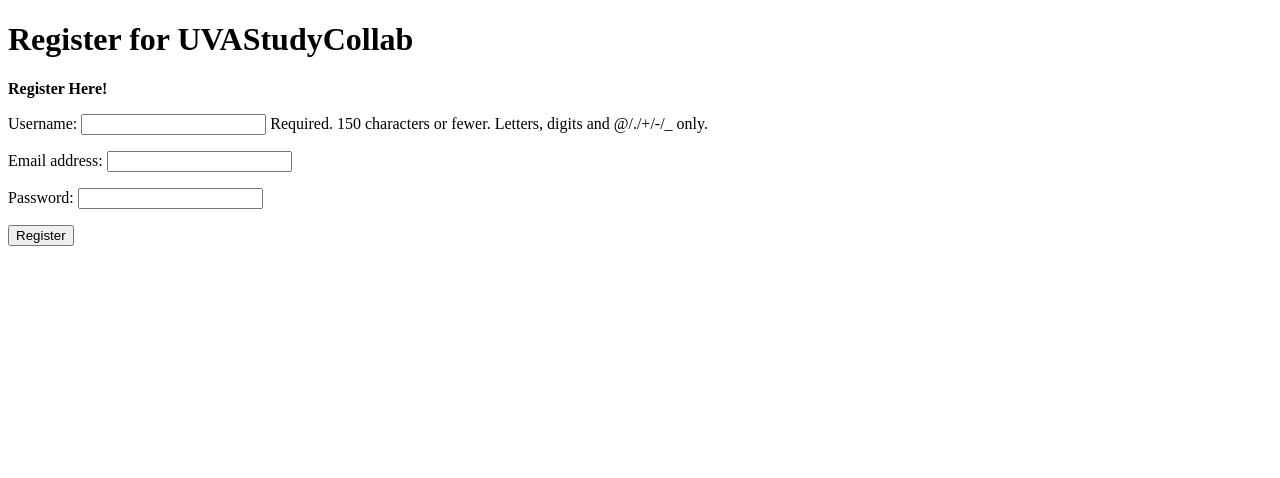
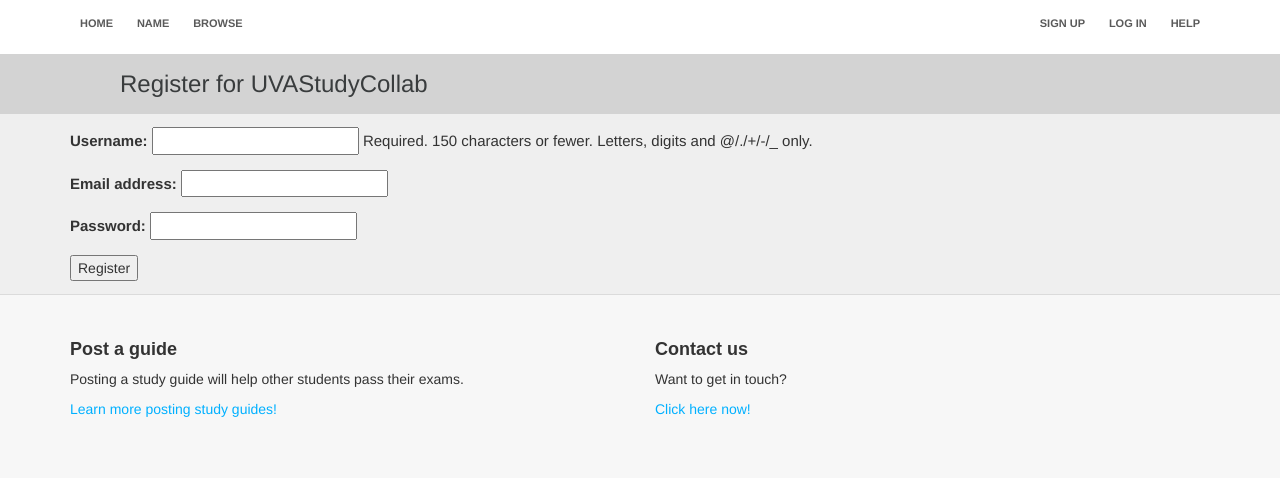
Before and after one commit to anthonyuitz/uvastudycollab, a Django app: page /register/ in a window 1280 px wide. Shown: the top 478 px of the page. Run offline with Django 3.2, Linux system fonts and the light colour scheme; some libraries are stand-ins or nearby versions; some web fonts are replaced.

Commit message:
stylized pages by creating a template

```diff
--- a/uvastudycollab/studycollab/static/studycollab/main.css
+++ b/uvastudycollab/studycollab/static/studycollab/main.css
@@ -8,6 +8,18 @@
 
 .nav li {
   display: inline;
+}
+
+li.active {
+  background-color: #D3D3D3;
+  padding:14px 0 23px 0px;
+}
+
+.header {
+  background-color: #D3D3D3;
+  color: #393c3d;
+  font-size: 24px;
+  padding:13px 0 13px 120px;
 }
 
 .study-guides {
@@ -62,3 +74,20 @@
 .learn-more a {
   color: #00b0ff;
 }
+
+.body-default {
+    background-color: #efefef;
+    padding-bottom:13px;
+    padding-top:13px;
+    border-bottom:1px solid #dbdbdb;
+}
+
+.body-default h2 {
+    color:#393c3d;
+    font-size:24px;
+}
+
+.body-default p {
+    font-size:15px;
+    margin-bottom:13px;
+}
--- a/uvastudycollab/studycollab/templates/register.html
+++ b/uvastudycollab/studycollab/templates/register.html
@@ -1,26 +1,19 @@
-<!DOCTYPE html>
-<html>
-	<head>
-		<title>UVAStudyCollab</title>
-	</head>
-
-	<body>
-		<h1>Register for UVAStudyCollab</h1>
-
+{% extends 'template.html' %}
+{% block title %}Register{% endblock %}
+{% block body_block %}
+<div class="header">Register for UVAStudyCollab</div>
+<div class="body-default">
+	<div class="container">
 	{% if registered %}
 	<strong> Thank you for registering!</strong>
 	<a href="/">Return to the homepage.</a><br />
 	{% else %}
-		<strong>Register Here!</strong><br />
-
 	<form id="user_form" method="post" action="/register/" enctype="multipart/form-data">
-
 		{% csrf_token %}
-
 		{{ user_form.as_p }}
-
 		<input type="submit" name="submit" value="Register" />
 	</form>
 	{% endif %}
-	</body>
-</html>
+	</div>
+</div>
+{% endblock %}
--- /dev/null
+++ b/uvastudycollab/studycollab/templates/template.html
@@ -0,0 +1,61 @@
+<!DOCTYPE html>
+<html>
+<head>
+<title>UVAStudyCollab - {% block title %}Welcome!{% endblock %}</title>
+{% load staticfiles %}
+<link href="{% static 'studycollab/shift.css' %}" rel="stylesheet">
+<link rel="stylesheet" href="{% static 'studycollab/bootstrap.css' %}">
+<link rel="stylesheet" type="text/css" href="{% static 'studycollab/main.css' %}"/>
+</head>
+<body>
+<div class="nav">
+	<div class="container">
+		<ul class="pull-left">
+			<li><a href="/">Home</a></li>
+			 {% if username %}
+			<li><a href="#">{{username}}</a></li>
+			 {% else %}
+			<li><a href="#">Name</a></li>
+			 {% endif %}
+			<li><a href="#">Browse</a></li>
+		</ul>
+		<ul class="pull-right">
+			 {% if not username %}
+			<li><a href="/register/">Sign Up</a></li>
+			 {% endif %}
+			 {% if username %}
+			<li><a href="#">Log Out</a></li>
+			 {% else %}
+			<li><a href="/login/">Log In</a></li>
+			 {% endif %}
+			<li><a href="#">Help</a></li>
+		</ul>
+	</div>
+</div>
+{% block body_block %}{% endblock %}
+<div class="learn-more">
+	<div class="container">
+		<div class="row">
+			<div class="col-md-6">
+				<h3>Post a guide</h3>
+				<p>
+					Posting a study guide will help other students pass their exams.
+				</p>
+				<p>
+					<a href="#">Learn more posting study guides!</a>
+				</p>
+			</div>
+			<div class="col-md-6">
+				<h3>Contact us</h3>
+				<p>
+					Want to get in touch?
+				</p>
+				<p>
+					<a href="#">Click here now!</a>
+				</p>
+			</div>
+		</div>
+	</div>
+</div>
+</body>
+</html>
--- a/uvastudycollab/uvastudycollab/settings.py
+++ b/uvastudycollab/uvastudycollab/settings.py
@@ -82,3 +82,7 @@
 # https://docs.djangoproject.com/en/1.7/howto/static-files/
 
 STATIC_URL = '/static/'
+
+TEMPLATE_DIRS = (
+  '/templates',
+)
```
Also changed, not shown: uvastudycollab/studycollab/templates/findGroup.html (+13 -15 lines), uvastudycollab/studycollab/templates/index.html (+10 -59 lines), uvastudycollab/studycollab/templates/login.html (+12 -9 lines), uvastudycollab/db.sqlite3. Lines whose indentation alone changed are shown as unchanged.
